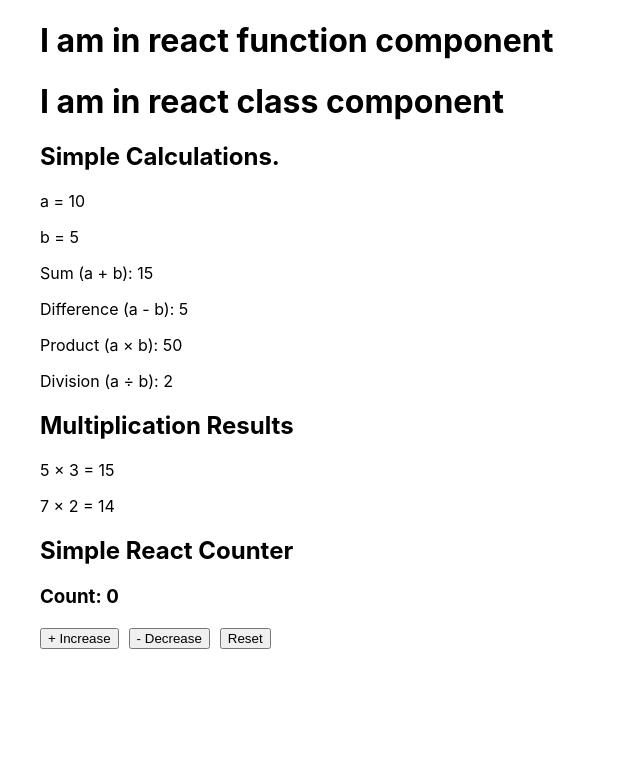
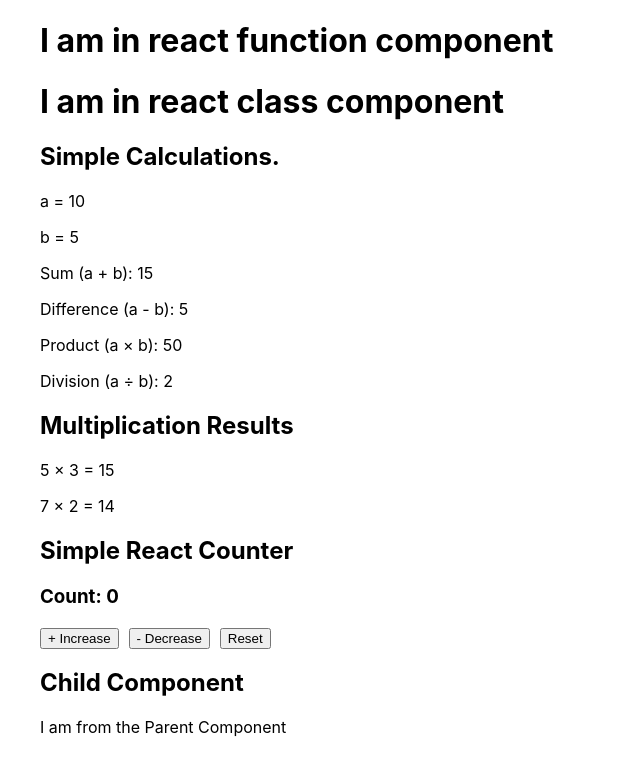
Before and after one commit to rohitware/ReactLearning, a React (Create React App) app: page / in a window 1280 px wide. Shown: the top 774 px of the page, without its empty margins (0-640 px from the left). Built offline with nearby package versions, Linux system fonts and the light colour scheme.

Commit message:
Parent to child communication.

```diff
--- a/src/App.css
+++ b/src/App.css
@@ -1,4 +1,4 @@
-.App, h1, h2, h3, button {
+.App, h1, h2, h3, button, p {
   /* text-align: center; */
   margin-left: 40px;
 }
--- a/src/App.js
+++ b/src/App.js
@@ -4,8 +4,11 @@
 import SimpleCalculator from './components/SimpleCalculator';
 import MathOperations from './components/MathOperations';
 import Counter from './components/Counter';
+import Child from './components/childComponent';
 
 function App() {
+  const message = "I am from the Parent Component";
+
   return (
     <>
       <MyFunctionComponent />
@@ -13,6 +16,7 @@
       <SimpleCalculator />
       <MathOperations />
       <Counter />
+      <Child greeting={message} />
     </>
   );
 }
--- /dev/null
+++ b/src/components/childComponent.jsx
@@ -0,0 +1,12 @@
+import React from "react";
+
+function Child(props) {
+  return (
+    <div>
+      <h2>Child Component</h2>
+      <p>{props.greeting}</p>
+    </div>
+  );
+}
+
+export default Child;
```
